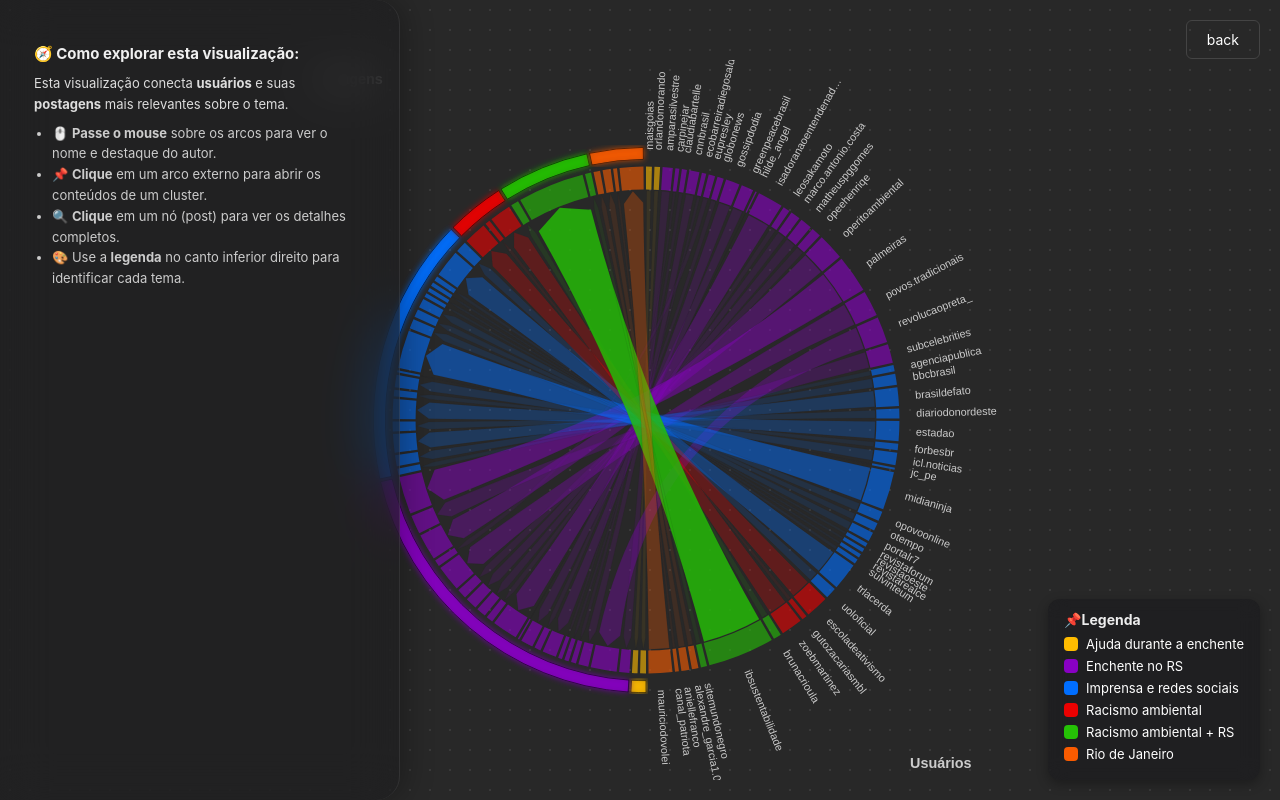
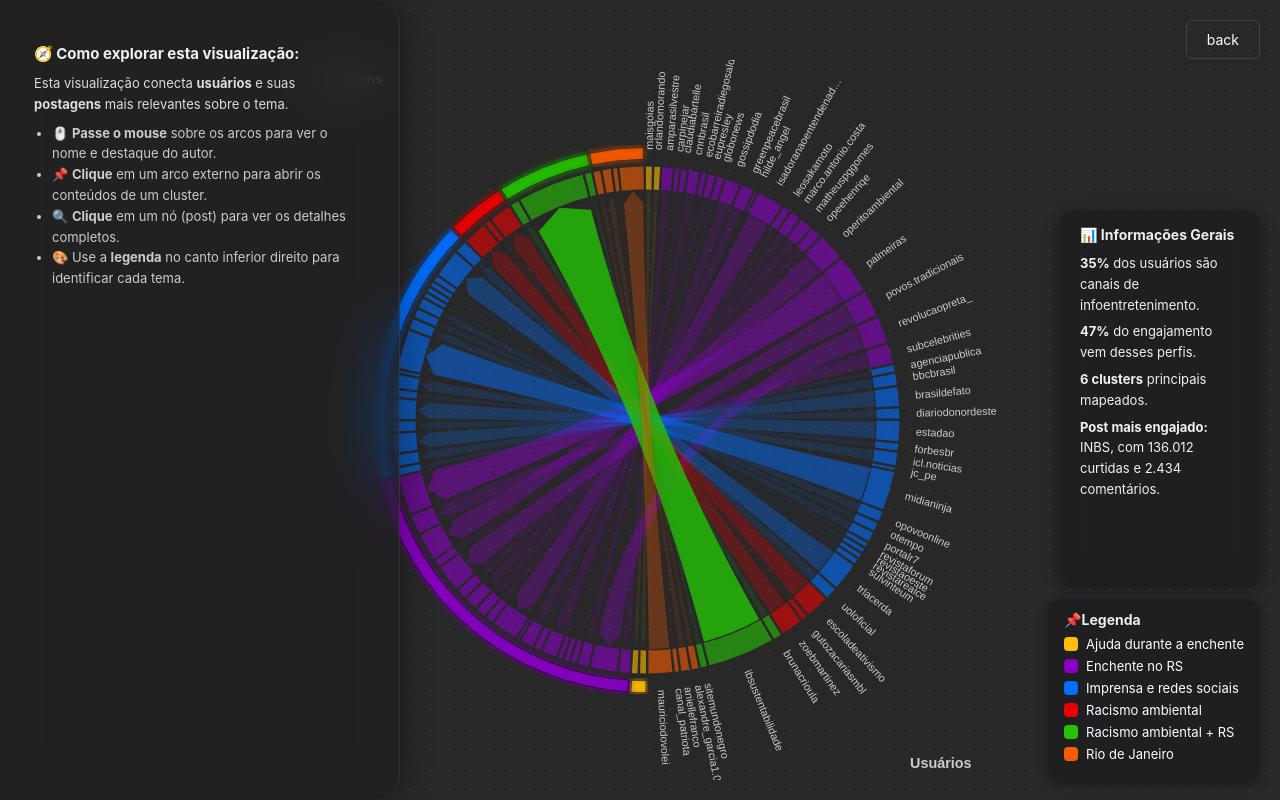
Before and after one commit to lauvalentim/dashboard, a plain HTML site: page chord/chord.html in a window 1280 px wide. Drawn offline with nearby package versions, Linux system fonts and the light colour scheme.

Commit message:
update 12/05 requeried final touch

```diff
--- a/chord/chord.css
+++ b/chord/chord.css
@@ -35,6 +35,41 @@ body {
     background: #ffffff;
     color: #000000;
 }
+
+/*Painel Metadados*/
+#metadata-panel {
+    position: fixed;
+    bottom: 215px;
+    right: 20px;
+    background: rgba(28, 28, 30, 0.75);
+    backdrop-filter: blur(12px);
+    padding: 16px 20px;
+    border-radius: 14px;
+    font-size: 13px;
+    color: #f1f1f1;
+    max-width: 200px;
+    height: 375px;
+    z-index: 998;
+    box-shadow: 0 4px 16px rgba(0, 0, 0, 0.35);
+}
+
+#metadata-panel h4 {
+    margin: 0 0 10px 0;
+    font-size: 14px;
+    color: #eee;
+}
+
+#metadata-panel ul {
+    list-style: none;
+    padding: 0;
+    margin: 0;
+    line-height: 1.6;
+}
+
+#metadata-panel li {
+    margin-bottom: 6px;
+}
+
 
 /*Diagrama em Corda*/
 #section3 {
--- a/chord/chord.html
+++ b/chord/chord.html
@@ -14,6 +14,16 @@
   <div id="legend-clusters">
     <h4>📌Legenda</h4>
     <ul></ul>
+  </div>
+
+  <div id="metadata-panel">
+    <h4>📊 Informações Gerais</h4>
+    <ul>
+      <li><strong>35%</strong> dos usuários são canais de infoentretenimento.</li>
+      <li><strong>47%</strong> do engajamento vem desses perfis.</li>
+      <li><strong>6 clusters</strong> principais mapeados.</li>
+      <li><strong>Post mais engajado:</strong> INBS, com 136.012 curtidas e 2.434 comentários.</li>
+    </ul>
   </div>
 
   <!-- CHORD DIAGRAM SECTION -->
--- a/radial/grafo.css
+++ b/radial/grafo.css
@@ -276,7 +276,7 @@ section {
 #grafo-section {
   height: 100vh;
   position: relative;
-  background-color: #dedede;
+  background-color: #f0faff6b;
   background-image: radial-gradient(rgba(0, 0, 0, 0.259) 1px, transparent 0);
   background-size: 20px 20px;
   background-position: 0 0;
```
Also changed, not shown: chord/metadata.json (added, +43 -0 lines), index.html (+3 -0 lines), style.css (+13 -0 lines), chord/script_chord.js (line endings or trailing spaces). Lines whose indentation alone changed are shown as unchanged.
